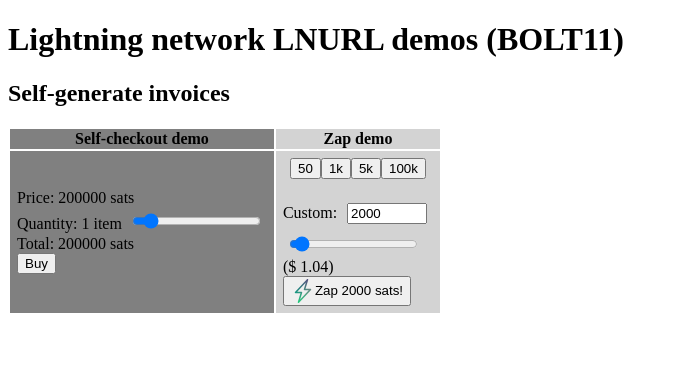
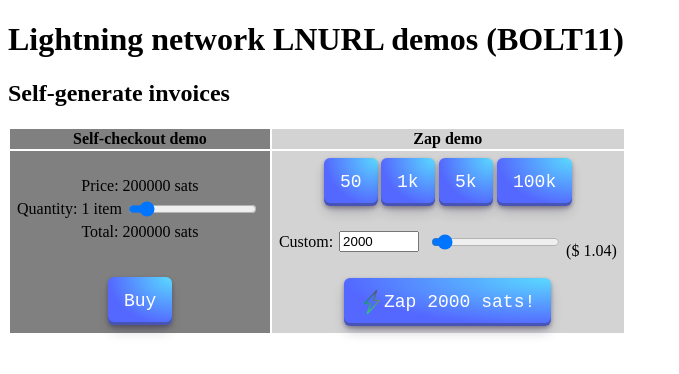
Before and after one commit to tsauvajon/lnurl_tests, a SvelteKit app in the folder front/: page / in a window 1280 px wide. Shown: the top 374 px of the page, without its empty margins (0-679 px from the left). Built offline with nearby package versions, Linux system fonts and the light colour scheme.

Commit message:
Make buttons way too fancy

```diff
--- a/front/src/routes/+page.svelte
+++ b/front/src/routes/+page.svelte
@@ -1,5 +1,6 @@
 <script>
 	import Invoice from './Invoice.svelte';
+	import _ from './Button.svelte';
 </script>
 
 <h1>Lightning network LNURL demos (BOLT11)</h1>
--- /dev/null
+++ b/front/src/routes/Button.svelte
@@ -0,0 +1,49 @@
+<style>
+	:global(button) {
+		align-items: center;
+		appearance: none;
+		background-image: radial-gradient(100% 100% at 100% 0, #5adaff 0, #5468ff 100%);
+		border: 15px transparent;
+		border-radius: 6px;
+		box-shadow: rgba(45, 35, 66, 0.4) 0 2px 4px, rgba(45, 35, 66, 0.3) 0 7px 13px -3px,
+			rgba(58, 65, 111, 0.5) 0 -3px 0 inset;
+		box-sizing: border-box;
+		color: #fff;
+		cursor: pointer;
+		display: inline-flex;
+		font-family: 'JetBrains Mono', monospace;
+		height: 48px;
+		justify-content: center;
+		line-height: 1;
+		list-style: none;
+		overflow: hidden;
+		padding-left: 16px;
+		padding-right: 16px;
+		position: relative;
+		text-align: left;
+		text-decoration: none;
+		transition: box-shadow 0.15s, transform 0.15s;
+		user-select: none;
+		-webkit-user-select: none;
+		touch-action: manipulation;
+		white-space: nowrap;
+		will-change: box-shadow, transform;
+		font-size: 18px;
+	}
+
+	:global(button:focus) {
+		box-shadow: #3c4fe0 0 0 0 1.5px inset, rgba(45, 35, 66, 0.4) 0 2px 4px,
+			rgba(45, 35, 66, 0.3) 0 7px 13px -3px, #3c4fe0 0 -3px 0 inset;
+	}
+
+	:global(button:hover) {
+		box-shadow: rgba(45, 35, 66, 0.4) 0 4px 8px, rgba(45, 35, 66, 0.3) 0 7px 13px -3px,
+			#3c4fe0 0 -3px 0 inset;
+		transform: translateY(-2px);
+	}
+
+	:global(button:active) {
+		box-shadow: #3c4fe0 0 3px 7px inset;
+		transform: translateY(2px);
+	}
+</style>
--- a/front/src/routes/Invoice.svelte
+++ b/front/src/routes/Invoice.svelte
@@ -55,30 +55,44 @@
 	<tr>
 		<td style="background: grey">
 			<p>
-				Price: {unit_price} sats<br />
+				<br />
+				<span>
+					Price: {unit_price} sats
+				</span>
+				<span>
 					Quantity: {qty} item
-				<input type="range" bind:value={qty} min="0" max="10" /><br />
-				Total: {total} sats<br />
+					<input type="range" bind:value={qty} min="0" max="10" />
+				</span>
+				<span>
+					Total: {total} sats
+				</span>
+				<br /><br />
+				<span>
 					<button on:click={buy}>Buy</button>
+				</span>
 			</p>
 		</td>
 
 		<td style="background: lightgrey">
 			<p>
 				<span>
-					<button on:click={() => (zap_amount = 50)}>50</button>
-					<button on:click={() => (zap_amount = 1000)}>1k</button>
-					<button on:click={() => (zap_amount = 5000)}>5k</button>
+					<button on:click={() => (zap_amount = 50)}>50</button>&nbsp;
+					<button on:click={() => (zap_amount = 1000)}>1k</button>&nbsp;
+					<button on:click={() => (zap_amount = 5000)}>5k</button>&nbsp;
 					<button on:click={() => (zap_amount = 100_000)}>100k</button>
 				</span>
 				<br />
 				<!-- TODO: modal? -->
+				<span>
 					Custom:
 					<input type="number" bind:value={zap_amount} min="20" max="40000" /><br />
 					<input type="range" bind:value={zap_amount} min="20" max="40000" /><br />
 					($ {zap_amount_usd})
+				</span>
 				<br />
-				<button on:click={zap}><ZapIcon />Zap {zap_amount} sats!</button>
+				<span>
+					<button class="pulse" on:click={zap}><ZapIcon />Zap {zap_amount} sats!</button>
+				</span>
 			</p>
 		</td>
 	</tr>
@@ -109,6 +123,19 @@
 		display: flex;
 		align-items: center;
 		justify-content: center;
+	}
+
+	.pulse:hover {
+		animation: pulse-animation 3s infinite;
+	}
+
+	@keyframes pulse-animation {
+		0% {
+			box-shadow: 0 0 0 0px #3c4fe0;
+		}
+		100% {
+			box-shadow: 0 0 0 20px rgba(0, 0, 0, 0);
+		}
 	}
 
 	:global(.qr_code svg rect) {
```
Lines whose indentation alone changed are shown as unchanged.
